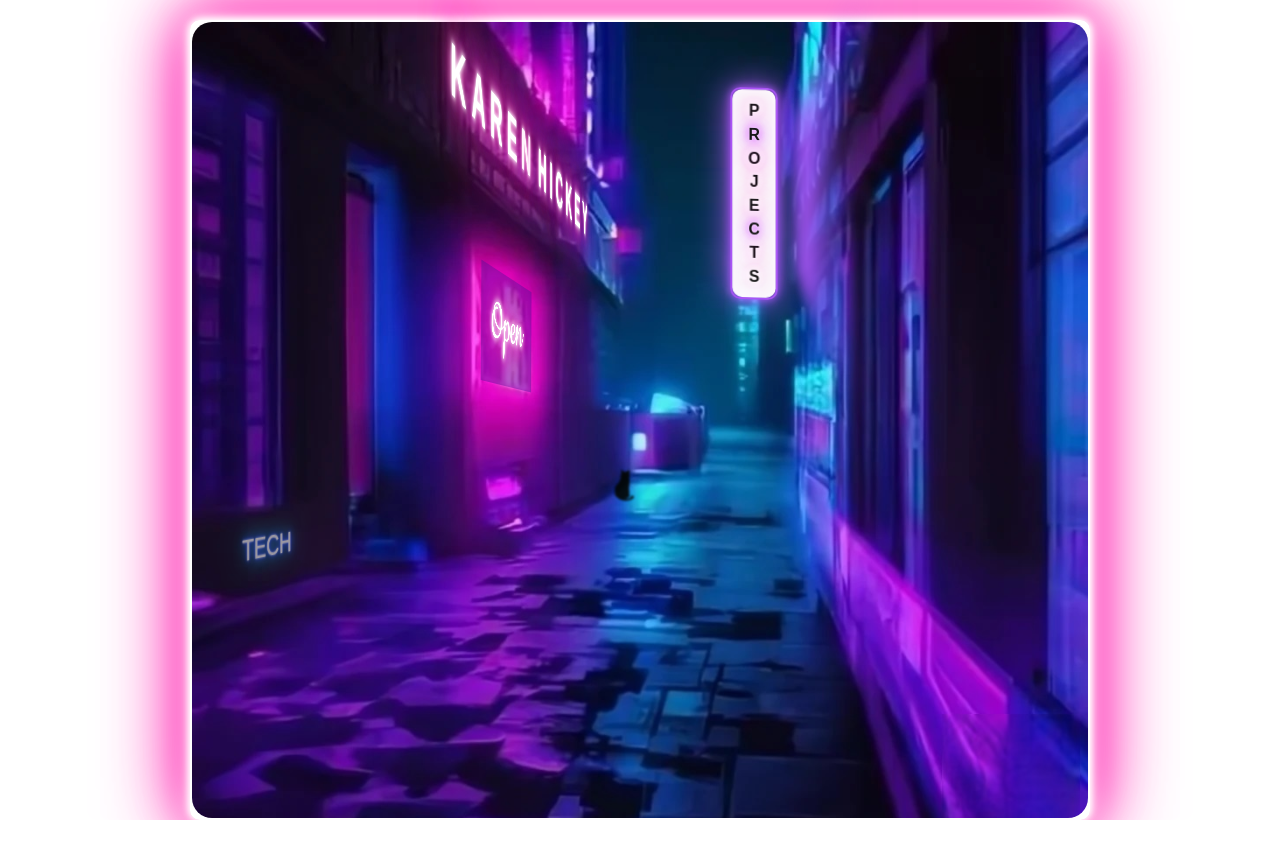
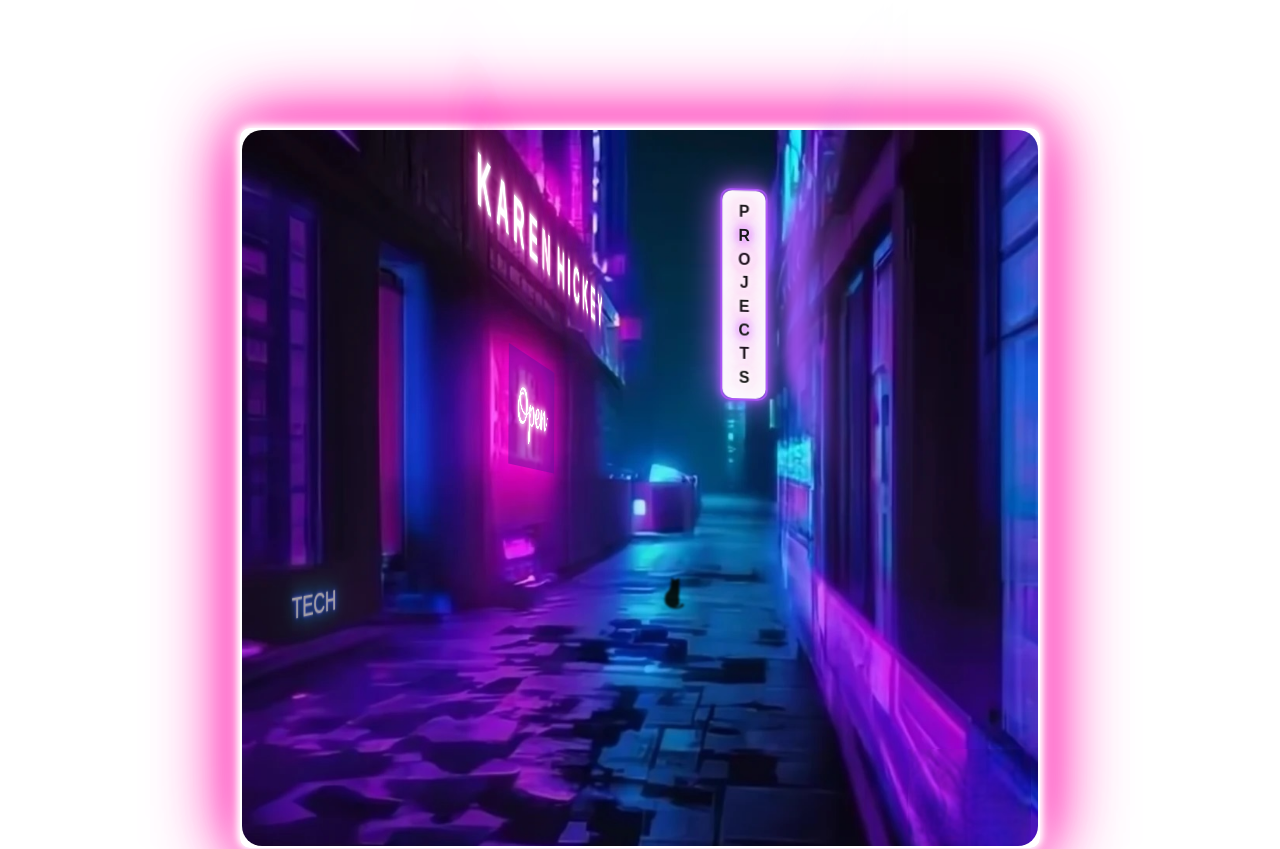
Before and after one commit to glitterpillz/Portfolio, a Next.js app: page / in a window 1280 px wide. Shown: the top 849 px of the page. Before the commit the page ends 820 px from the top, so only its background shows below. Built offline with nearby package versions, Linux system fonts and the light colour scheme; a web font is replaced by a local one.

Commit message:
size and position adjustments

```diff
--- a/app/page.js
+++ b/app/page.js
@@ -13,8 +13,8 @@ export default function Home() {
   const [showTechModal, setShowTechModal] = useState(false)
 
   return (
-    <div className="flex flex-col justify-center items-center mid-h-screen overflow-y-auto">
-      <div className="flex flex-col justify-start items-center w-[900px] h-[800px] neonBorder mt-5 rounded-md">
+    <div className="flex flex-col justify-center items-center mid-h-screen overflow-y-auto p-32">
+      <div className="flex flex-col justify-start items-center w-[800px] h-[720px] neonBorder rounded-md">
 
         <div
           className="w-full h-full bg-cover bg-center"
@@ -28,7 +28,7 @@ export default function Home() {
             className="absolute text-white text-[55px] font-bold"
             style={{
               top: "13%",
-              left: "7%",
+              left: "4%",
               transform: "rotateX(0deg) rotateY(83deg)",
               textShadow: "0 5px 10px rgba(0, 0, 0, 0.7)",
             }}
@@ -162,8 +162,8 @@ export default function Home() {
             onClick={() => setShowAboutModal(true)}
             className="openSign text-white absolute"
             style={{
-              top: "33%",
-              left: "30%",
+              top: "33.5%",
+              left: "30.7%",
               transform: "rotateX(3deg) rotateY(78deg)",
             }}
           >
@@ -189,7 +189,7 @@ export default function Home() {
             style={{
               top: "63%",
               left: "3%",
-              transform: "rotateX(0deg) rotateY(76deg)",
+              transform: "rotateX(0deg) rotateY(77deg)",
             }}
           >
             TECH
```
